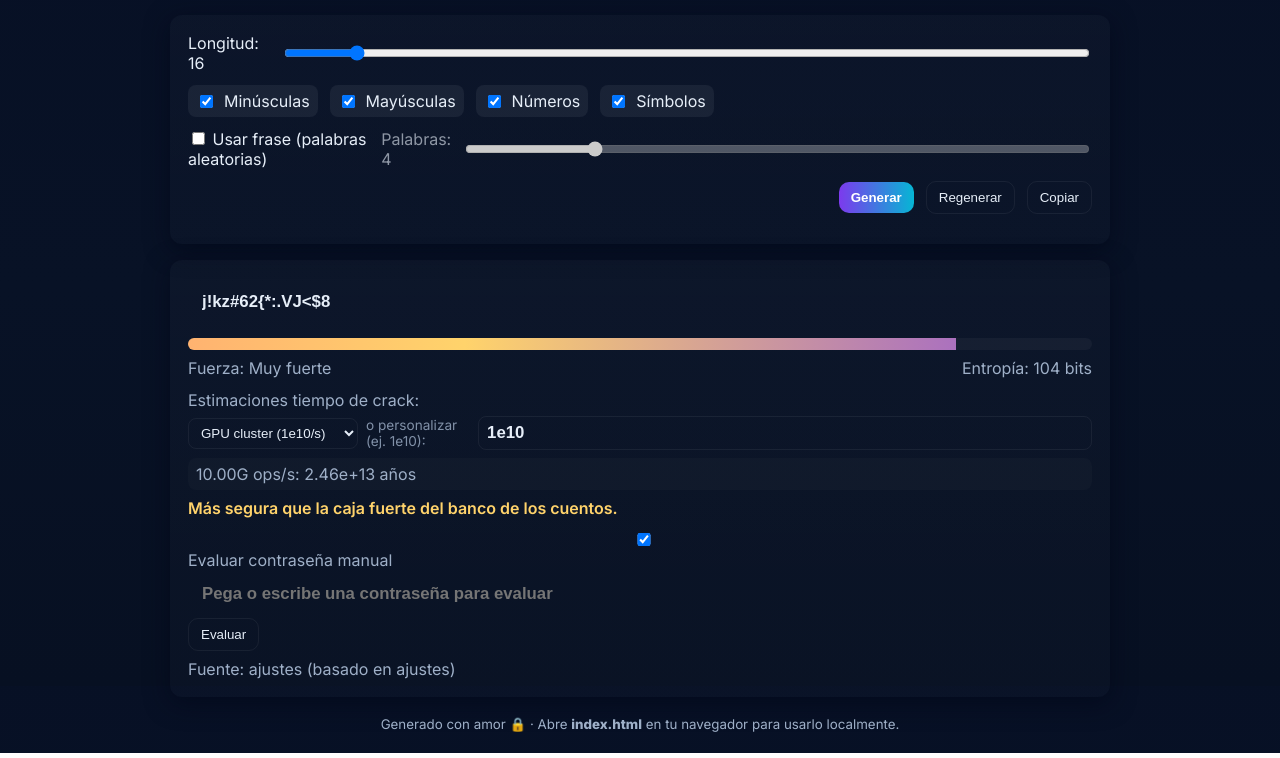
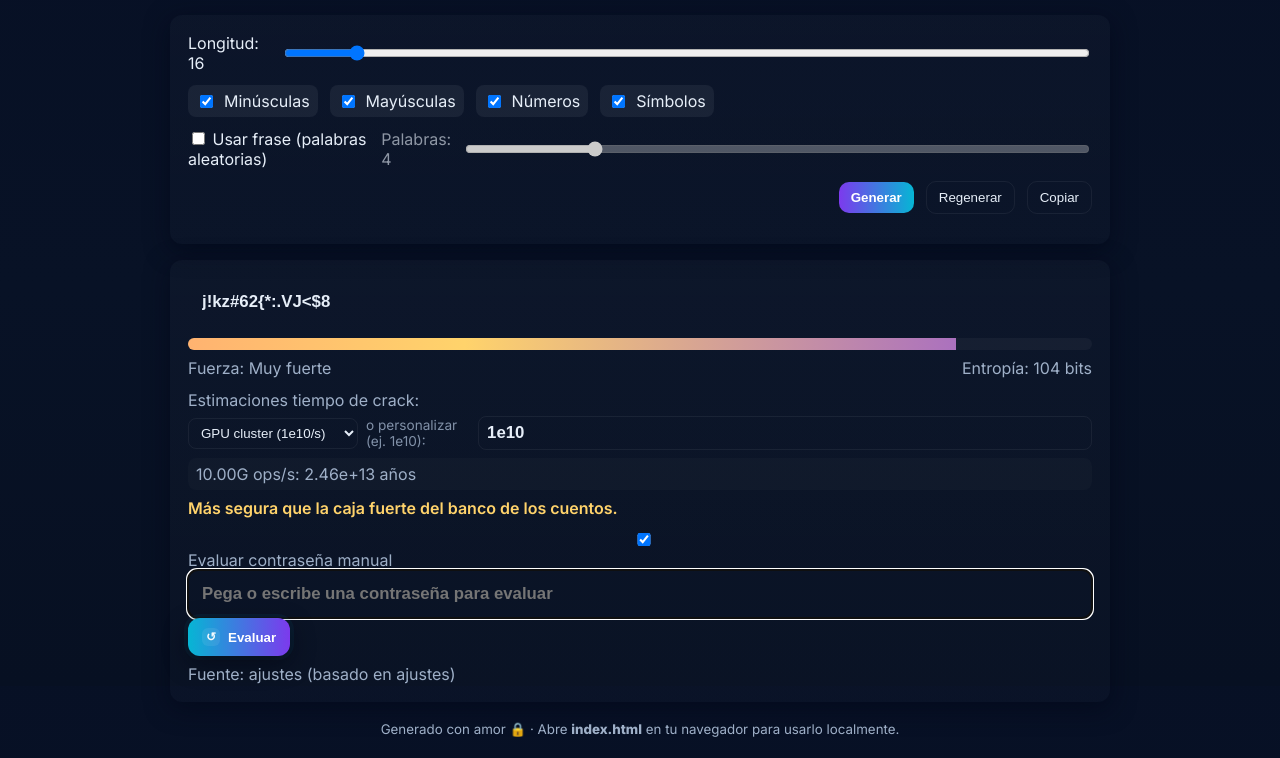
Before and after one commit to ToziGar/Password_Generator_web, a plain HTML site: page index.html in a window 1280 px wide. Both pictures are taken after a click on the button "Evaluar". Shown: the part 150-908 px from the top of the page. Drawn offline with Linux system fonts and the light colour scheme.

Commit message:
Improve manual password evaluation UX and styling
Enhances script.js to better respect manual password input, adds fallback event handling for generation, and provides visual feedback and focus for the manual evaluation button. Updates styles.css with custom styles and pulse animation for the evalCustom button to improve user experience.

```diff
--- a/script.js
+++ b/script.js
@@ -1,4 +1,5 @@
 // Generador y evaluador de contraseñas (todo en español)
+console.log('script.js cargado');
 const el = id => document.getElementById(id);
 
 // Elementos
@@ -294,13 +295,16 @@ function render(){
     numbers: numbers.checked,
     symbols: symbols.checked
   };
-  // Decide source: custom content or generated/options
+  // Decide source: if the user explicitly enabled manual evaluation and provided a value,
+  // we must NOT overwrite/clear their manual field when regenerating. Respect manual input.
   let source = 'ajustes';
-  let pw = generatePassword();
-  passwordInput.value = pw;
+  let pw = '';
   let entropy;
   let reason = 'basado en ajustes';
-  if(useCustom.checked && customPw.value.trim().length>0){
+
+  const hasManual = useCustom && useCustom.checked && customPw && customPw.value && customPw.value.trim().length > 0;
+  if(hasManual){
+    // Use the provided manual password for analysis and do not touch the manual input field.
     pw = customPw.value.trim();
     passwordInput.value = pw;
     const analysis = analyzePassword(pw);
@@ -308,6 +312,9 @@ function render(){
     reason = analysis.reason;
     source = 'contenido';
   } else {
+    // Generate a password from the current options and show it in the output field.
+    pw = generatePassword();
+    passwordInput.value = pw;
     entropy = calculateEntropy(pw, opts);
   }
   const entRounded = Math.round(entropy);
@@ -413,6 +420,8 @@ lengthEl.addEventListener('input', updateUI);
 words.addEventListener('input', updateUI);
 passphrase.addEventListener('change', updateUI);
 generateBtn.addEventListener('click', ()=>{ render(); });
+// Fallback: también exponemos un onclick directo por si algo impide el listener estándar
+if(generateBtn) generateBtn.onclick = () => { try{ render(); } catch(e){ console.error('Error en render desde onclick fallback', e); } };
 regenerateBtn.addEventListener('click', ()=>{ render(); });
 copyBtn.addEventListener('click', ()=>{
   navigator.clipboard.writeText(passwordOut.value).then(()=>{
@@ -438,6 +447,13 @@ if(evalCustom){
     // copy customPw into password input for clarity
     if(customPw.value && customPw.value.trim().length>0) passwordInput.value = customPw.value.trim();
     passwordInput.readOnly = false;
+    // Brief visual feedback: pulso en el botón
+    try{
+      evalCustom.classList.add('pulse');
+      setTimeout(()=>{ evalCustom.classList.remove('pulse'); }, 900);
+    }catch(e){/* ignore if element missing */}
+    // focus the manual field so user can edit if needed
+    try{ customPw.focus(); }catch(e){}
     render();
   });
 }
--- a/styles.css
+++ b/styles.css
@@ -25,6 +25,36 @@ input[type=range]{width:100%}
 .btn{transition:transform 160ms ease, box-shadow 200ms ease}
 .btn:hover{transform:translateY(-3px);box-shadow:0 8px 20px rgba(12,18,40,0.4)}
 .btn:active{transform:translateY(0) scale(0.99)}
+
+/* Estilo específico para el botón Evaluar (id=evalCustom) */
+#evalCustom{
+  background: linear-gradient(90deg,var(--accent-2),var(--accent));
+  color: white;
+  border: none;
+  padding:10px 14px;
+  border-radius:12px;
+  font-weight:700;
+  box-shadow: 0 8px 22px rgba(3,7,18,0.6), 0 0 0 4px rgba(6,182,212,0.06);
+  display:inline-flex;
+  align-items:center;
+  gap:8px;
+}
+
+/* Añadimos un icono simple con pseudo-elemento */
+#evalCustom::before{
+  content: '\21BA'; /* símbolo de evaluación/recargar */
+  display:inline-block;
+  width:18px;height:18px;line-height:18px;text-align:center;
+  background:rgba(255,255,255,0.08);border-radius:6px;color:rgba(255,255,255,0.95);
+  font-size:12px;
+}
+
+#evalCustom:hover{transform:translateY(-3px) scale(1.02);box-shadow:0 14px 34px rgba(12,18,40,0.55), 0 0 0 6px rgba(124,58,237,0.06)}
+#evalCustom:active{transform:translateY(0) scale(0.985)}
+
+/* Pequeña animación de pulso cuando está activo (clase .pulse añadida por JS se puede usar) */
+.pulse{animation:btnPulse 900ms ease-out}
+@keyframes btnPulse{0%{box-shadow:0 8px 22px rgba(3,7,18,0.6),0 0 0 4px rgba(6,182,212,0.06)}50%{box-shadow:0 18px 40px rgba(3,7,18,0.7),0 0 0 10px rgba(6,182,212,0.06)}100%{box-shadow:0 8px 22px rgba(3,7,18,0.6),0 0 0 4px rgba(6,182,212,0.06)}}
 .output .passwordBox{display:flex}
 .output input{width:100%;padding:14px;border-radius:10px;border:none;background:transparent;color:var(--text);font-weight:700;font-size:1.05rem}
 .output input.flash{animation:flash 700ms ease}
```
